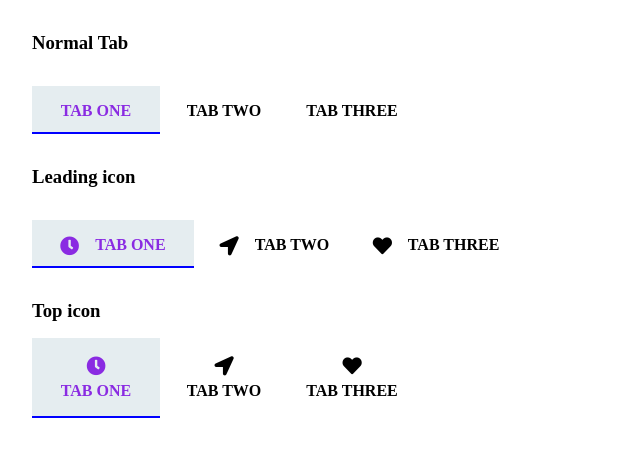
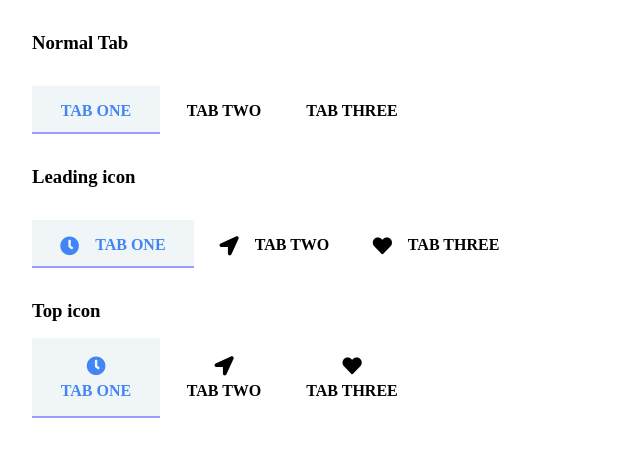
Before and after one commit to Jay-Gadhiya/Tabs-Component, a plain HTML site: page index.html in a window 1280 px wide. Shown: the whole page, without its empty margins (0-640 px from the left). Drawn offline with Linux system fonts and the light colour scheme.

Commit message:
STYLE : MAKE PRIMARY COLOR

```diff
--- a/style.css
+++ b/style.css
@@ -2,6 +2,7 @@
     padding: 0;
     margin: 0;
     box-sizing: border-box;
+    --primary-color : #4285F4;
 }
 
 i{
@@ -18,7 +19,6 @@ h3 {
     width: 30rem;
     width: fit-content;
     height: 3rem;
-    /* background-color: rgb(247, 181, 157); */
     align-items: center;
 }
 
@@ -40,7 +40,6 @@ h3 {
     display: flex;
     flex-wrap: wrap;
     justify-content: center;
-    /* border: 1px solid black; */
     width: 10.1rem;
     height: 3rem;
     padding: 1rem;
@@ -54,8 +53,8 @@ h3 {
 }
 
 .js-active {
-    color: blueviolet;
-    background-color: rgb(229, 237, 240);
+    color: var(--primary-color);
+    background-color: rgb(240, 245, 247);
     position: relative;
 }
 
@@ -63,7 +62,7 @@ h3 {
   position: absolute;
   bottom: 0;
   left: 0;
-  background-color: blue;
+  background-color: rgb(156, 156, 253);
   width: 10.1rem;
   height: 2px;
   transition: .9s;
```
